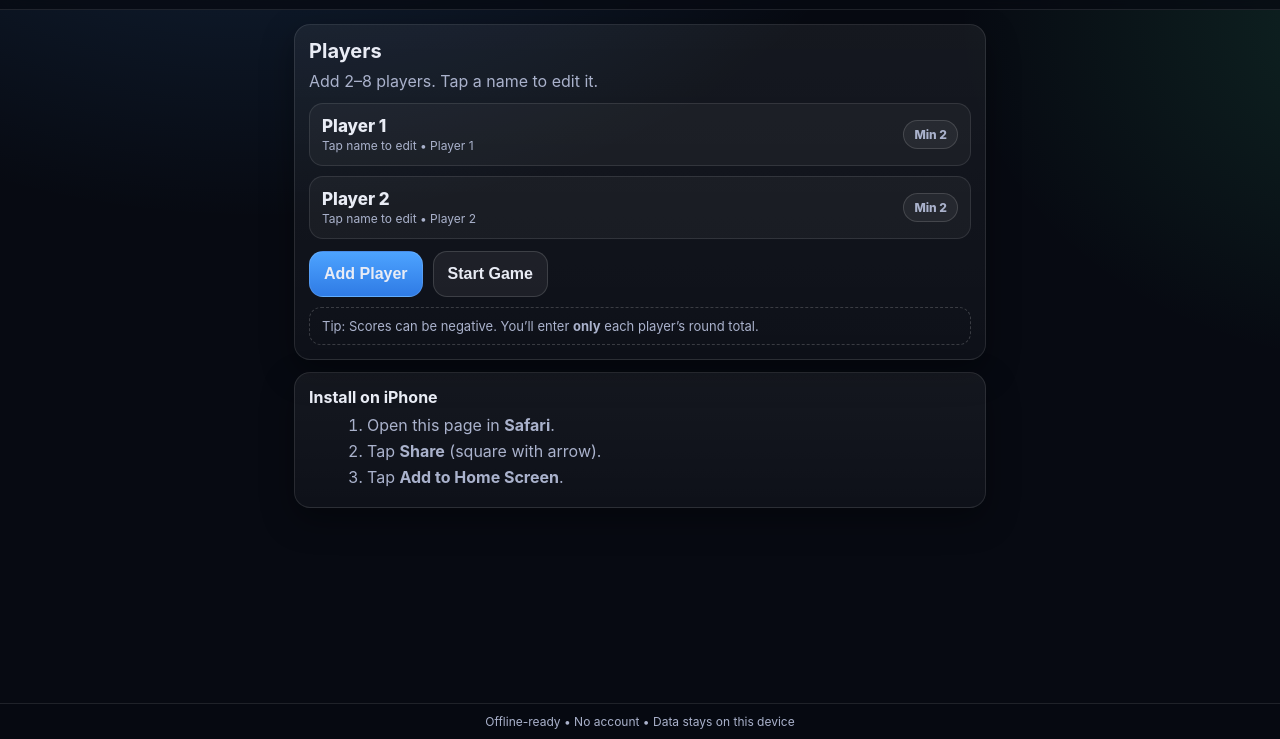
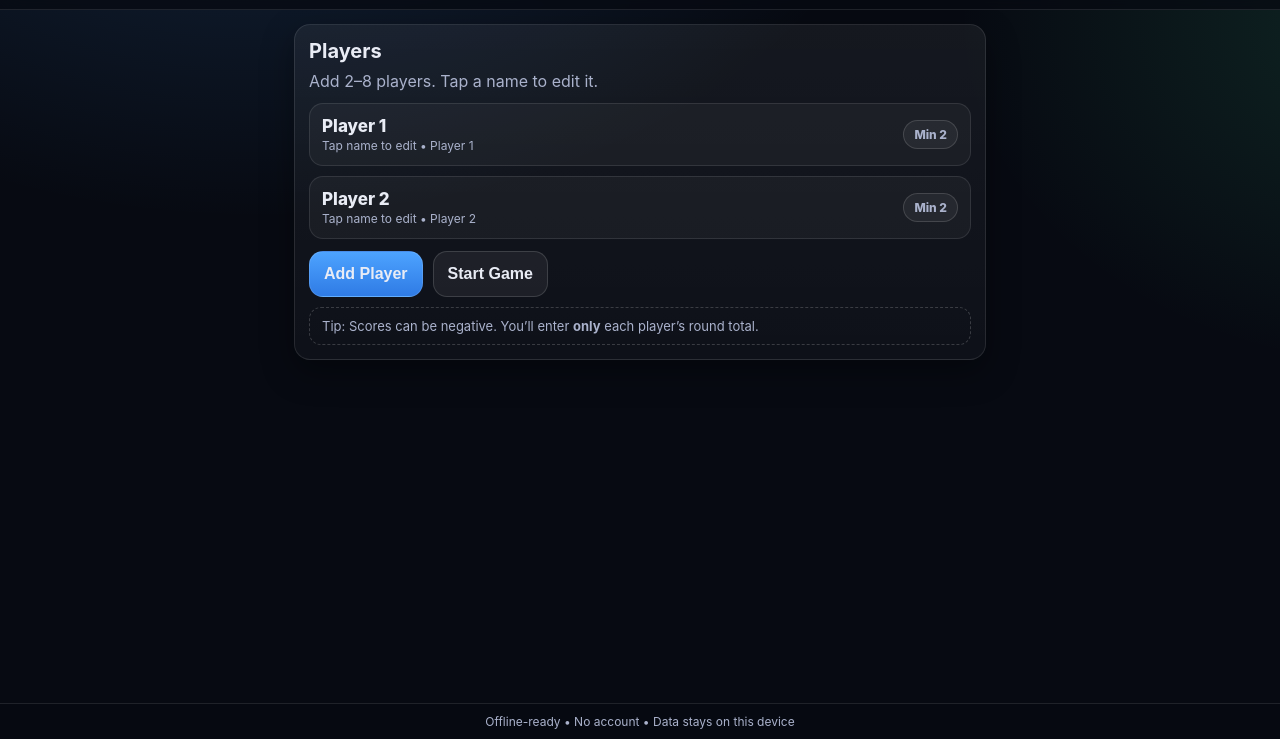
Before and after one commit to PapaMurf/Flip7, a plain HTML site: page index.html in a window 1280 px wide. Shown: the part 61-800 px from the top of the page. Drawn offline with Linux system fonts and the light colour scheme.

Commit message:
Update index.html

```diff
--- a/index.html
+++ b/index.html
@@ -49,14 +49,6 @@
         </div>
       </div>
 
-      <div class="card">
-        <h2>Install on iPhone</h2>
-        <ol class="steps">
-          <li>Open this page in <strong>Safari</strong>.</li>
-          <li>Tap <strong>Share</strong> (square with arrow).</li>
-          <li>Tap <strong>Add to Home Screen</strong>.</li>
-        </ol>
-      </div>
     </section>
 
     <!-- Main Scoring View -->
```
